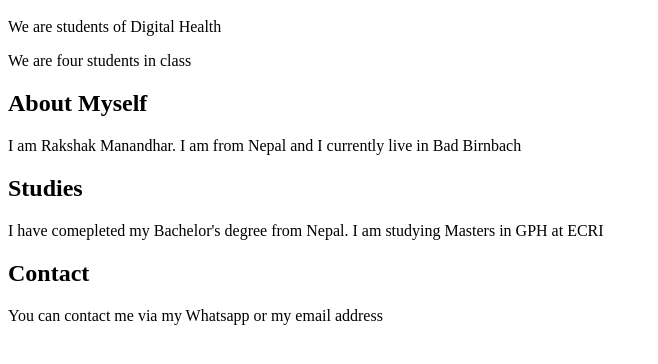
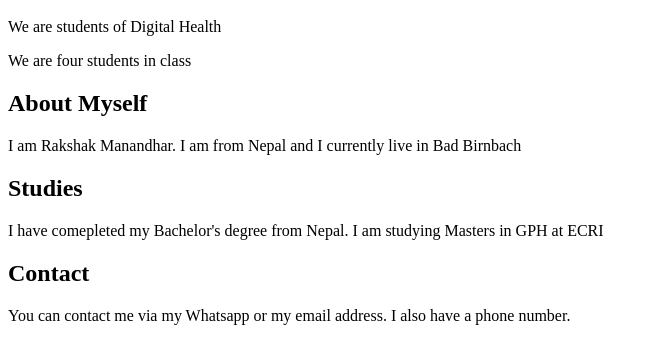
Before and after one commit to 24W-DGPH/DigiHealth101, a plain HTML site: page index.html in a window 1280 px wide. Shown: the part 48-412 px from the top of the page, without its empty margins (0-658 px from the left). Drawn offline with Linux system fonts and the light colour scheme.

Commit message:
1 change

```diff
--- a/index.html
+++ b/index.html
@@ -17,7 +17,7 @@
 		  </section>
 		  <section>
 		    <h2>Contact</h2>
-		    <p>You can contact me via my Whatsapp or my email address</p>
+		    <p>You can contact me via my Whatsapp or my email address. I also have a phone number.</p>
 		  </section>
 		</main>
 	</body>
```
